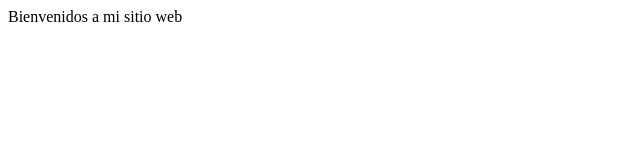
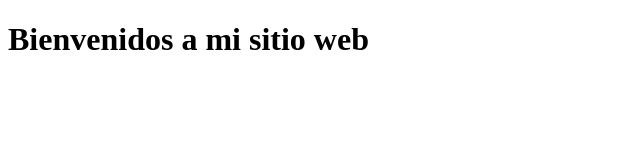
Before and after one commit to jmav94/juanahumada, a plain HTML site: page index.html in a window 1280 px wide. Shown: the whole page, without its empty margins (0-640 px from the left). Drawn offline with Linux system fonts and the light colour scheme.

Commit message:
se realio un reset mixed

```diff
--- a/index.html
+++ b/index.html
@@ -7,6 +7,9 @@
   <title>Juan Ahumada| Portafolio</title>
 </head>
 <body>
-<header>Bienvenidos a mi sitio web</header>
+<header>
+  <h1>Bienvenidos a mi sitio web</h1>
+</header>
+
 </body>
 </html>
```
Also changed, not shown: myrepos.html (+1 -1 lines).
